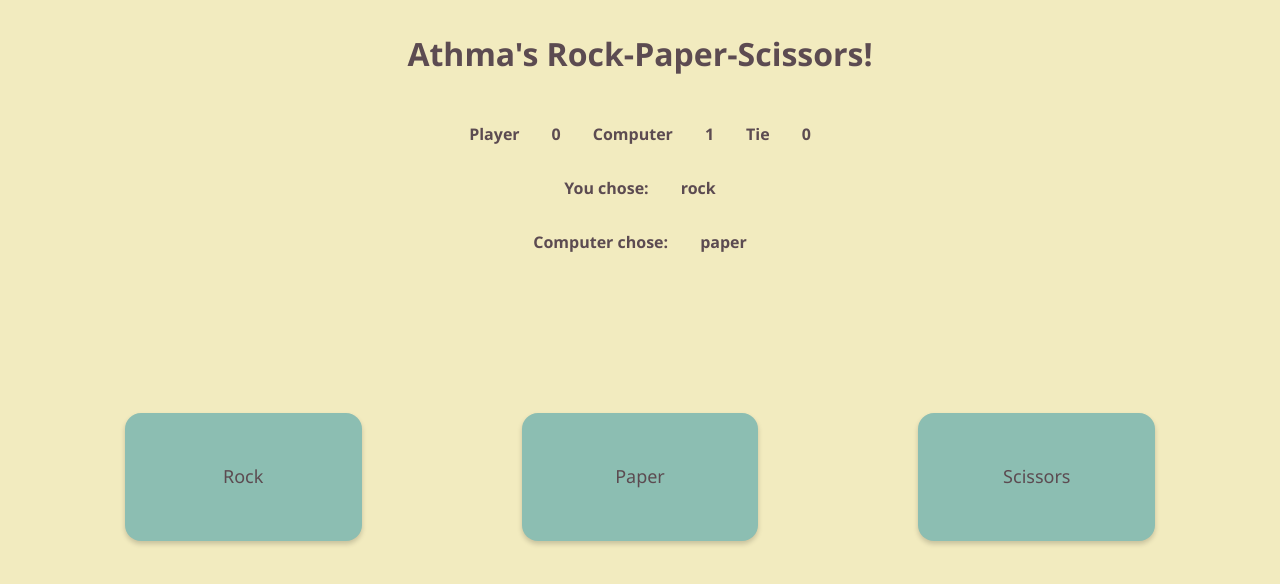
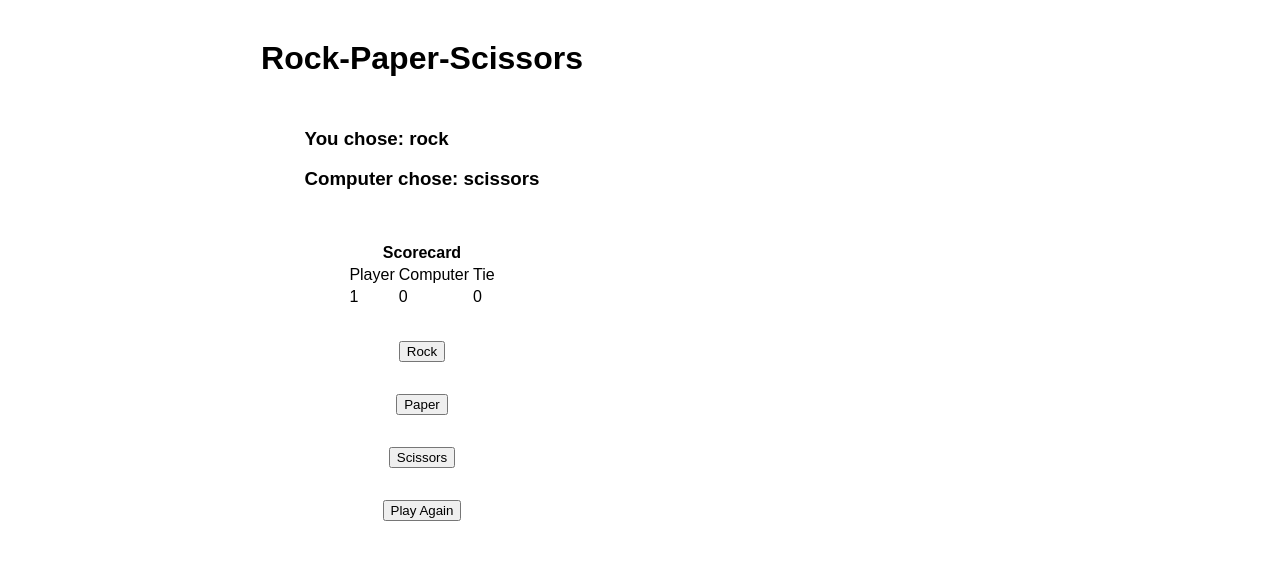
Before and after one commit to Athma-Vasi/Rock-Paper-Scissors, a website: page index.html in a window 1280 px wide. Both pictures are taken after a click on the button "Rock". Drawn offline with Linux system fonts and the light colour scheme.

Commit message:
rework functionality for safer DOM access

```diff
--- a/index.html
+++ b/index.html
@@ -5,45 +5,46 @@
 		<meta http-equiv="X-UA-Compatible" content="IE=edge" />
 		<meta name="viewport" content="width=device-width, initial-scale=1.0" />
 		<link rel="stylesheet" href="style.css" />
-		<title>Fundamentals</title>
+		<title>Rock-Paper-Scissors</title>
 	</head>
 	<body class="body">
-		<header class="header">
-			<div class="container">
-				<h1 class="hero">Athma's Rock-Paper-Scissors!</h1>
+		<div class="container-all">
+			<h1 class="title">Rock-Paper-Scissors</h1>
+
+			<div class="displayScore">
+				<h3 class="displayScore-player"></h3>
+				<h3 class="displayScore-winner"></h3>
+				<h3 class="displayScore-computer"></h3>
 			</div>
-			<div class="container">
-				<div class="container">
-					<h2 class="playerName">Player</h2>
-					<h2 class="playerCard"></h2>
-				</div>
-				<div class="container">
-					<h2 class="compName">Computer</h2>
-					<h2 class="compCard"></h2>
-				</div>
-				<div class="container">
-					<h2 class="tieName">Tie</h2>
-					<h2 class="tieCard"></h2>
-				</div>
-			</div>
-			<div class="container">
-				<h3 class="playerChose">You chose:</h3>
-				<h4 class="playerChoice"></h4>
-			</div>
-			<div class="container">
-				<h3 class="compChose">Computer chose:</h3>
-				<h4 class="compChoice"></h4>
-			</div>
-			<div class="container"><h3 class="winner"></h3></div>
-		</header>
-		<section class="section">
-			<div class="container">
-				<button class="rock" type="button">Rock</button>
-				<button class="paper" type="button">Paper</button
-				><button class="scissors" type="button">Scissors</button>
-			</div>
-		</section>
 
-		<script src="./script.js"></script>
+			<table class="table">
+				<thead class="table-header">
+					<tr>
+						<th colspan="3">Scorecard</th>
+					</tr>
+				</thead>
+
+				<tbody class="table-body">
+					<tr>
+						<td>Player</td>
+						<td>Computer</td>
+						<td>Tie</td>
+					</tr>
+
+					<tr>
+						<td class="td-playerScore">0</td>
+						<td class="td-compScore">0</td>
+						<td class="td-tieScore">0</td>
+					</tr>
+				</tbody>
+			</table>
+
+			<button class="bttn-rock">Rock</button>
+			<button class="bttn-paper">Paper</button>
+			<button class="bttn-scissors">Scissors</button>
+			<button class="bttn-restart">Play Again</button>
+		</div>
+
+		<script src="./script.js" defer></script>
 	</body>
 </html>
--- a/script.js
+++ b/script.js
@@ -1,130 +1,139 @@
-var __assign = (this && this.__assign) || function () {
-    __assign = Object.assign || function(t) {
-        for (var s, i = 1, n = arguments.length; i < n; i++) {
-            s = arguments[i];
-            for (var p in s) if (Object.prototype.hasOwnProperty.call(s, p))
-                t[p] = s[p];
+document.addEventListener('DOMContentLoaded', function () {
+    var rockBttn = document === null || document === void 0 ? void 0 : document.querySelector('.bttn-rock');
+    var paperBttn = document === null || document === void 0 ? void 0 : document.querySelector('.bttn-paper');
+    var scissorsBttn = document === null || document === void 0 ? void 0 : document.querySelector('.bttn-scissors');
+    var restartBttn = document === null || document === void 0 ? void 0 : document.querySelector('.bttn-restart');
+    var playerScore = document === null || document === void 0 ? void 0 : document.querySelector('.td-playerScore');
+    var computerScore = document === null || document === void 0 ? void 0 : document.querySelector('.td-compScore');
+    var tieScore = document === null || document === void 0 ? void 0 : document.querySelector('.td-tieScore');
+    var displayScorePlayer = document === null || document === void 0 ? void 0 : document.querySelector('.displayScore-player');
+    var displayScoreComputer = document === null || document === void 0 ? void 0 : document.querySelector('.displayScore-computer');
+    var displayScoreWinner = document === null || document === void 0 ? void 0 : document.querySelector('.displayScore-winner');
+    var state = {
+        playerSelection: '',
+        computerSelection: ''
+    };
+    var scoreCard = {
+        player: 0,
+        computer: 0,
+        tie: 0
+    };
+    function displayScore(_state) {
+        displayScorePlayer === null
+            ? undefined
+            : (displayScorePlayer.textContent = "You chose: ".concat(_state.playerSelection));
+        displayScoreComputer === null
+            ? undefined
+            : (displayScoreComputer.textContent = "Computer chose: ".concat(_state.computerSelection));
     }
-        return t;
-    };
-    return __assign.apply(this, arguments);
-};
-function computerPlay(max) {
+    function scoreKeeping(_scoreCard) {
+        playerScore === null
+            ? undefined
+            : (playerScore.textContent = _scoreCard.player.toString());
+        computerScore === null
+            ? undefined
+            : (computerScore.textContent = _scoreCard.computer.toString());
+        tieScore === null ? undefined : (tieScore.textContent = _scoreCard.tie.toString());
+    }
+    function displayWinner(winner) {
+        state.playerSelection = '';
+        state.computerSelection = '';
+        scoreCard.player = 0;
+        scoreCard.computer = 0;
+        scoreCard.tie = 0;
+        displayScorePlayer === null ? undefined : (displayScorePlayer.style.display = 'none');
+        displayScoreComputer === null
+            ? undefined
+            : (displayScoreComputer.style.display = 'none');
+        if (displayScoreWinner === null) {
+            undefined;
+        }
+        else {
+            if (winner === 'player') {
+                displayScoreWinner.textContent = 'Congrats! You won! Go on, give it another go!';
+            }
+            else if (winner === 'computer') {
+                displayScoreWinner.textContent = 'Oh no! Computer won! You can do it!';
+            }
+            else if (winner === 'tie') {
+                displayScoreWinner.textContent = 'There can be only one.';
+            }
+        }
+    }
+    function computerSelection(max) {
         if (max === void 0) { max = 3; }
         var choiceArr = ['rock', 'paper', 'scissors'];
-    var compRandNum = Math.floor(Math.random() * max);
-    var compChoice = choiceArr[compRandNum];
-    return compChoice;
+        var compRandom = Math.floor(Math.random() * max);
+        return choiceArr[compRandom];
     }
-var state = {
-    playerSelection: '',
-    compSelection: ''
-};
-var scoreState = {
-    playerScore: 0,
-    compScore: 0,
-    tie: 0
-};
-function playRound(_state) {
-    var state_ = __assign({}, _state);
-    var isPlayerWinner = true;
-    if (state_.playerSelection === state_.compSelection) {
-        return 'tie';
+    function rockSelection() {
+        var _computerSelection = computerSelection();
+        state.playerSelection = 'rock';
+        state.computerSelection = _computerSelection;
+        if (_computerSelection === 'rock') {
+            scoreCard.tie === 4 ? displayWinner('tie') : scoreCard.tie++;
         }
-    switch (state_.playerSelection) {
-        case 'rock':
-            if (state_.compSelection === 'scissors') {
-                isPlayerWinner = true;
+        else if (_computerSelection === 'paper') {
+            scoreCard.computer === 4 ? displayWinner('computer') : scoreCard.computer++;
         }
         else {
-                isPlayerWinner = false;
+            scoreCard.player === 4 ? displayWinner('player') : scoreCard.player++;
         }
-            break;
-        case 'paper':
-            if (state_.compSelection === 'rock') {
-                isPlayerWinner = true;
+        scoreKeeping(scoreCard);
+        displayScore(state);
+    }
+    function paperSelection() {
+        var _computerSelection = computerSelection();
+        state.playerSelection = 'paper';
+        state.computerSelection = _computerSelection;
+        if (_computerSelection === 'paper') {
+            scoreCard.tie === 4 ? displayWinner('tie') : scoreCard.tie++;
+        }
+        else if (_computerSelection === 'scissors') {
+            scoreCard.computer === 4 ? displayWinner('computer') : scoreCard.computer++;
         }
         else {
-                isPlayerWinner = false;
+            scoreCard.player === 4 ? displayWinner('player') : scoreCard.player++;
         }
-            break;
-        case 'scissors':
-            if (state_.compSelection === 'paper') {
-                isPlayerWinner = true;
+        scoreKeeping(scoreCard);
+        displayScore(state);
+    }
+    function scissorsSelection() {
+        var _computerSelection = computerSelection();
+        state.playerSelection = 'scissors';
+        state.computerSelection = _computerSelection;
+        if (_computerSelection === 'scissors') {
+            scoreCard.tie === 4 ? displayWinner('tie') : scoreCard.tie++;
+        }
+        else if (_computerSelection === 'rock') {
+            scoreCard.computer === 4 ? displayWinner('computer') : scoreCard.computer++;
         }
         else {
-                isPlayerWinner = false;
+            scoreCard.player === 4 ? displayWinner('player') : scoreCard.player++;
         }
-            break;
-        default:
-            console.log("hmmm shouldn't see this...");
+        scoreKeeping(scoreCard);
+        displayScore(state);
     }
-    return isPlayerWinner ? 'player' : 'comp';
+    function restartGame() {
+        window.location.reload();
+        // state.playerSelection = ''
+        // state.computerSelection = ''
+        // scoreCard.player = 0
+        // scoreCard.computer = 0
+        // scoreCard.tie = 0
+        // playerScore === null
+        // 	? undefined
+        // 	: (playerScore.textContent = scoreCard.player.toString())
+        // computerScore === null
+        // 	? undefined
+        // 	: (computerScore.textContent = scoreCard.computer.toString())
+        // tieScore === null ? undefined : (tieScore.textContent = scoreCard.tie.toString())
+        // displayScorePlayer === null ? undefined : (displayScorePlayer.style.display = '')
+        // displayScoreComputer === null ? undefined : (displayScoreComputer.style.display = '')
+        // displayScoreWinner === null ? undefined : (displayScoreWinner.style.display = 'none')
     }
-function gameWinner(_winner) {
-    var winnerText = document.querySelector('.winner');
-    var playerCard = document.querySelector('.playerCard');
-    playerCard.textContent = scoreState.playerScore.toString();
-    var compCard = document.querySelector('.compCard');
-    compCard.textContent = scoreState.compScore.toString();
-    var tieCard = document.querySelector('.tieCard');
-    tieCard.textContent = scoreState.tie.toString();
-    var playerChoice = document.querySelector('.playerChoice');
-    playerChoice.textContent = state.playerSelection;
-    var compChoice = document.querySelector('.compChoice');
-    compChoice.textContent = state.compSelection;
-    if (_winner === 'tie') {
-        scoreState.tie++;
-        tieCard.textContent = scoreState.tie.toString();
-    }
-    if (_winner === 'player') {
-        scoreState.playerScore++;
-        playerCard.textContent = scoreState.playerScore.toString();
-    }
-    else if (_winner === 'comp') {
-        scoreState.compScore++;
-        compCard.textContent = scoreState.compScore.toString();
-    }
-    if (scoreState.playerScore === 5) {
-        winnerText.textContent = 'Congrats! You won!';
-        //reset
-        scoreState.playerScore = 0;
-        scoreState.compScore = 0;
-        scoreState.tie = 0;
-    }
-    else if (scoreState.compScore === 5) {
-        winnerText.textContent = 'Oh no! Computer won...';
-        //reset
-        scoreState.playerScore = 0;
-        scoreState.compScore = 0;
-        scoreState.tie = 0;
-    }
-    else if (scoreState.tie === 5) {
-        winnerText.textContent = 'Tie! How about another round?';
-        //reset
-        scoreState.playerScore = 0;
-        scoreState.compScore = 0;
-        scoreState.tie = 0;
-    }
-}
-var rockBttn = document.querySelector('.rock');
-var rockWinner = rockBttn.addEventListener('click', function () {
-    state.playerSelection = 'rock';
-    state.compSelection = computerPlay();
-    var winner = playRound(state);
-    gameWinner(winner);
+    rockBttn === null || rockBttn === void 0 ? void 0 : rockBttn.addEventListener('click', rockSelection);
+    paperBttn === null || paperBttn === void 0 ? void 0 : paperBttn.addEventListener('click', paperSelection);
+    scissorsBttn === null || scissorsBttn === void 0 ? void 0 : scissorsBttn.addEventListener('click', scissorsSelection);
+    restartBttn === null || restartBttn === void 0 ? void 0 : restartBttn.addEventListener('click', restartGame);
 });
-var paperBttn = document.querySelector('.paper');
-paperBttn.addEventListener('click', function () {
-    state.playerSelection = 'paper';
-    state.compSelection = computerPlay();
-    var winner = playRound(state);
-    gameWinner(winner);
-});
-var scissorsBttn = document.querySelector('.scissors');
-scissorsBttn.addEventListener('click', function () {
-    state.playerSelection = 'scissors';
-    state.compSelection = computerPlay();
-    var winner = playRound(state);
-    gameWinner(winner);
-});
--- a/style.css
+++ b/style.css
@@ -1,75 +1,26 @@
-* {
+html {
 	box-sizing: border-box;
 	margin: 0;
 	padding: 0;
-	font-family: 'Segoe UI', Tahoma, Geneva, Verdana, sans-serif;
-	background-color: hsl(51.76, 66.23%, 84.9%);
+}
+*,
+*::before,
+*::after {
+	box-sizing: inherit;
 }
 
 .body {
+	height: 100vh;
+	max-width: 828px;
+	font-family: sans-serif;
+}
+.container-all {
 	display: flex;
 	flex-direction: column;
-}
-
-.container {
-	display: flex;
 	justify-content: center;
 	align-items: center;
+	padding: 1rem;
 }
-
-.hero,
-.winner {
-	margin: 2rem 2rem 2rem 2rem;
-	color: hsl(338.82, 10.18%, 32.75%);
+.container-all > * {
+	margin: 1rem;
 }
-
-.winner {
-	font-size: 3em;
-	color: hsl(0, 82.76%, 65.88%);
-}
-
-.playerCard,
-.compCard,
-.tieCard,
-.playerName,
-.compName,
-.tieName,
-.playerChose,
-.compChose,
-.playerChoice,
-.compChoice {
-	font-size: medium;
-	margin: 1rem 1rem 1rem 1rem;
-	color: hsl(338.82, 10.18%, 32.75%);
-}
-
- {
-}
-.rock,
-.paper,
-.scissors {
-	border: none;
-	font-family: inherit;
-	cursor: pointer;
-	/* sizing */
-	margin: 5rem 5rem 5rem 5rem;
-	padding: 0.25em 0.75em;
-	min-width: 23ch;
-	min-height: 128px;
-	/* font-style */
-	text-align: center;
-	line-height: 1.1;
-	text-shadow: 5% 5%;
-	text-rendering: optimizeLegibility;
-	text-decoration-color: blanchedalmond;
-	color: hsl(338.82, 10.18%, 32.75%);
-	font-size: large;
-	/* styling */
-	background-color: hsl(165.6, 27.78%, 64.71%);
-	border-radius: 1rem;
-	box-shadow: 0 3px 5px rgba(0, 0, 0, 0.18);
-
-	@media screen and (-ms-high-contrast: active) {
-		border: 2px solid currentcolor;
-	}
-}
```
Also changed, not shown: script.ts (+152 -119 lines). Lines whose indentation alone changed are shown as unchanged.
